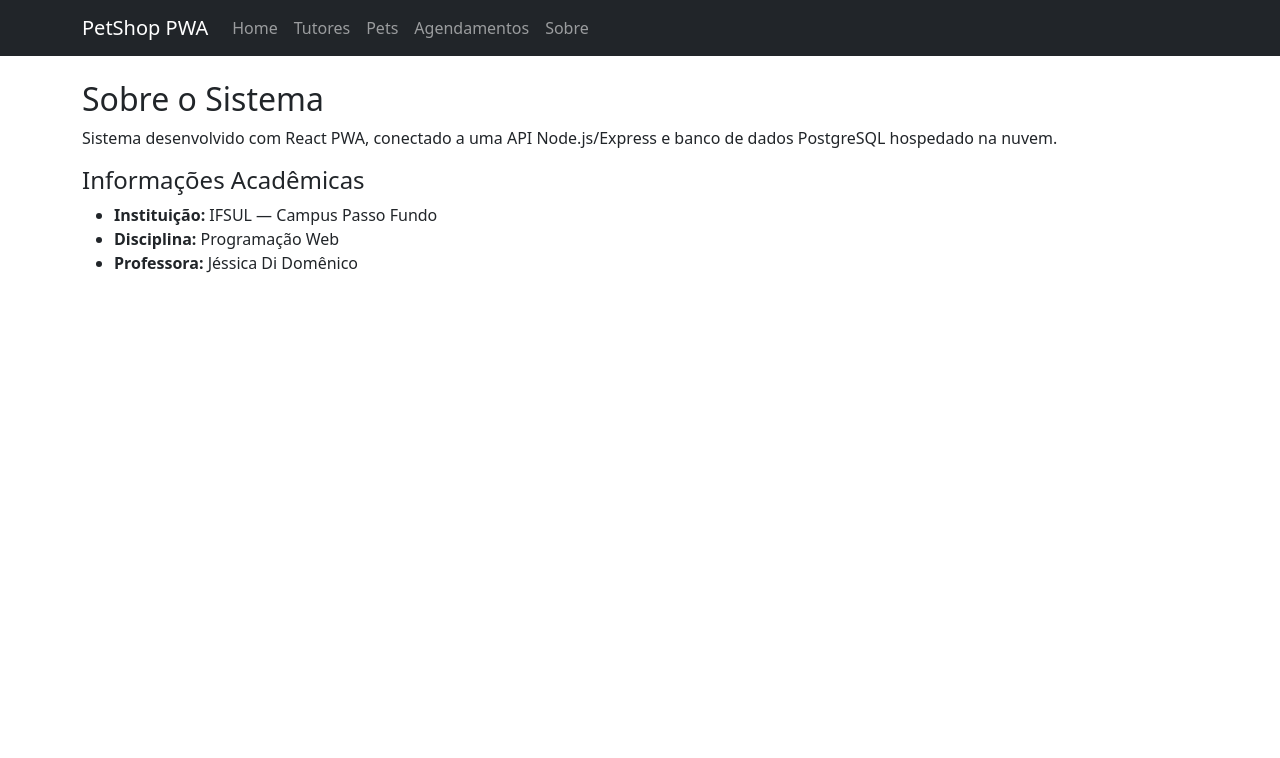
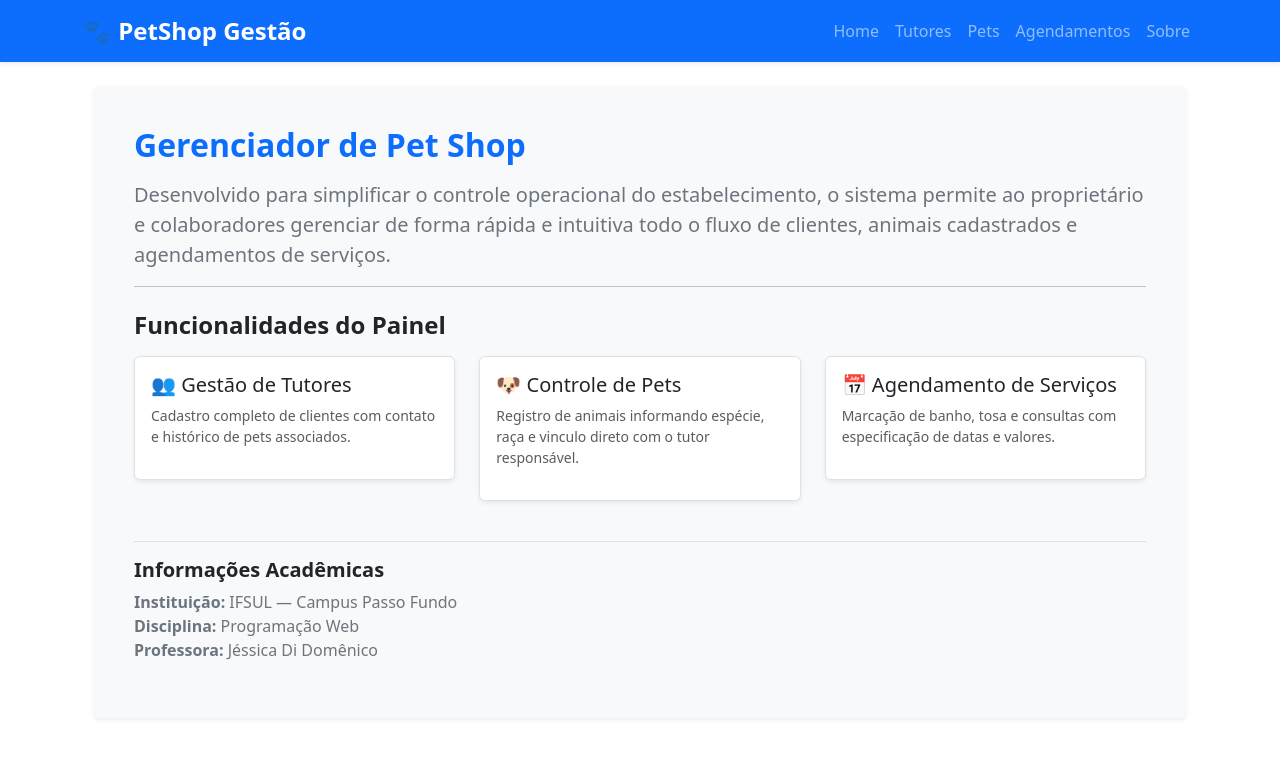
Before and after one commit to KeilaSales/petshop-frontend, a React (Create React App) app: page /sobre in a window 1280 px wide. Shown: the top 758 px of the page. Built offline with nearby package versions, Linux system fonts and the light colour scheme.

Commit message:
Formularios

```diff
--- a/src/componentes/Menu.jsx
+++ b/src/componentes/Menu.jsx
@@ -4,12 +4,14 @@ import { Outlet, Link } from 'react-router-dom';
 function Menu() {
   return (
     <>
-      <Navbar bg="dark" variant="dark" expand="lg">
+      <Navbar bg="primary" variant="dark" expand="lg" className="shadow-sm">
         <Container>
-          <Navbar.Brand as={Link} to="/">PetShop PWA</Navbar.Brand>
+          <Navbar.Brand as={Link} to="/" className="fw-bold fs-4">
+            🐾 PetShop Gestão
+          </Navbar.Brand>
           <Navbar.Toggle aria-controls="basic-navbar-nav" />
           <Navbar.Collapse id="basic-navbar-nav">
-            <Nav className="me-auto">
+            <Nav className="ms-auto">
               <Nav.Link as={Link} to="/">Home</Nav.Link>
               <Nav.Link as={Link} to="/tutores">Tutores</Nav.Link>
               <Nav.Link as={Link} to="/pets">Pets</Nav.Link>
--- a/src/componentes/Sobre.jsx
+++ b/src/componentes/Sobre.jsx
@@ -1,15 +1,49 @@
+import { Card, Container, Row, Col } from 'react-bootstrap';
+
+
 function Sobre() {
   return (
-    <div>
-      <h2>Sobre o Sistema</h2>
-      <p>Sistema desenvolvido com React PWA, conectado a uma API Node.js/Express e banco de dados PostgreSQL hospedado na nuvem.</p>
-      <h4>Informações Acadêmicas</h4>
-      <ul>
-        <li><strong>Instituição:</strong> IFSUL — Campus Passo Fundo</li>
-        <li><strong>Disciplina:</strong> Programação Web</li>
-        <li><strong>Professora:</strong> Jéssica Di Domênico</li>
-      </ul>
-    </div>
+    <Container className="mt-3">
+      <Card className="shadow-sm border-0 p-4 bg-light">
+        <Card.Body>
+          <h2 className="fw-bold text-primary mb-3">Gerenciador de Pet Shop</h2>
+          <p className="fs-5 text-secondary">
+            Desenvolvido para simplificar o controle operacional do estabelecimento, o sistema permite ao proprietário e colaboradores gerenciar de forma rápida e intuitiva todo o fluxo de clientes, animais cadastrados e agendamentos de serviços.
+          </p>
+          <hr />
+          <h4 className="fw-bold mt-4">Funcionalidades do Painel</h4>
+          <Row className="mt-3">
+            <Col md={4}>
+              <div className="p-3 bg-white rounded shadow-sm border mb-3">
+                <h5>👥 Gestão de Tutores</h5>
+                <p className="text-muted small">Cadastro completo de clientes com contato e histórico de pets associados.</p>
+              </div>
+            </Col>
+            <Col md={4}>
+              <div className="p-3 bg-white rounded shadow-sm border mb-3">
+                <h5>🐶 Controle de Pets</h5>
+                <p className="text-muted small">Registro de animais informando espécie, raça e vinculo direto com o tutor responsável.</p>
+              </div>
+            </Col>
+            <Col md={4}>
+              <div className="p-3 bg-white rounded shadow-sm border mb-3">
+                <h5>📅 Agendamento de Serviços</h5>
+                <p className="text-muted small">Marcação de banho, tosa e consultas com especificação de datas e valores.</p>
+              </div>
+            </Col>
+          </Row>
+
+          <div className="mt-4 pt-3 border-top">
+            <h5 className="fw-bold">Informações Acadêmicas</h5>
+            <ul className="list-unstyled text-secondary">
+              <li><strong>Instituição:</strong> IFSUL — Campus Passo Fundo</li>
+              <li><strong>Disciplina:</strong> Programação Web</li>
+              <li><strong>Professora:</strong> Jéssica Di Domênico</li>
+            </ul>
+          </div>
+        </Card.Body>
+      </Card>
+    </Container>
   );
 }
 
--- a/src/componentes/telas/agendamento/Tabela.jsx
+++ b/src/componentes/telas/agendamento/Tabela.jsx
@@ -4,7 +4,14 @@ import Table from 'react-bootstrap/Table';
 import { Button } from 'react-bootstrap';
 
 function Tabela() {
-  const { listaObjetos, remover } = useContext(AgendamentoContext);
+  const { listaObjetos, remover, novoObjeto } = useContext(AgendamentoContext);
+
+ <div className="d-flex justify-content-between align-items-center mb-3">
+  <h2 className="fw-bold text-primary">Gerenciamento de Registros</h2>
+  <Button variant="success" onClick={() => novoObjeto()}>
+    <i className="bi bi-plus-circle me-1"></i> Novo Cadastro
+  </Button>
+  </div>
 
   return (
     <div style={{ padding: '20px' }}>
--- a/src/componentes/telas/pet/Tabela.jsx
+++ b/src/componentes/telas/pet/Tabela.jsx
@@ -4,7 +4,14 @@ import Table from 'react-bootstrap/Table';
 import { Button } from 'react-bootstrap';
 
 function Tabela() {
-  const { listaObjetos, remover } = useContext(PetContext);
+  const { listaObjetos, remover, novoObjeto } = useContext(PetContext);
+
+  <div className="d-flex justify-content-between align-items-center mb-3">
+  <h2 className="fw-bold text-primary">Gerenciamento de Registros</h2>
+  <Button variant="success" onClick={() => novoObjeto()}>
+    <i className="bi bi-plus-circle me-1"></i> Novo Cadastro
+  </Button>
+  </div>
 
   return (
     <div style={{ padding: '20px' }}>
--- a/src/componentes/telas/tutor/Tabela.jsx
+++ b/src/componentes/telas/tutor/Tabela.jsx
@@ -4,7 +4,15 @@ import Table from 'react-bootstrap/Table';
 import { Button } from 'react-bootstrap';
 
 function Tabela() {
-  const { listaObjetos, remover } = useContext(TutorContext);
+  const { listaObjetos, remover , novoObjeto} = useContext(TutorContext);
+
+  <div className="d-flex justify-content-between align-items-center mb-3">
+  <h2 className="fw-bold text-primary">Gerenciamento de Registros</h2>
+  <Button variant="success" onClick={() => novoObjeto()}>
+    <i className="bi bi-plus-circle me-1"></i> Novo Cadastro
+  </Button>
+  </div>
+
 
   return (
     <div style={{ padding: '20px' }}>
```
Also changed, not shown: src/componentes/telas/agendamento/Formulario.jsx (added, +62 -0 lines), src/componentes/telas/pet/Formulario.jsx (added, +49 -0 lines), src/componentes/telas/tutor/Formulario.jsx (added, +41 -0 lines).
